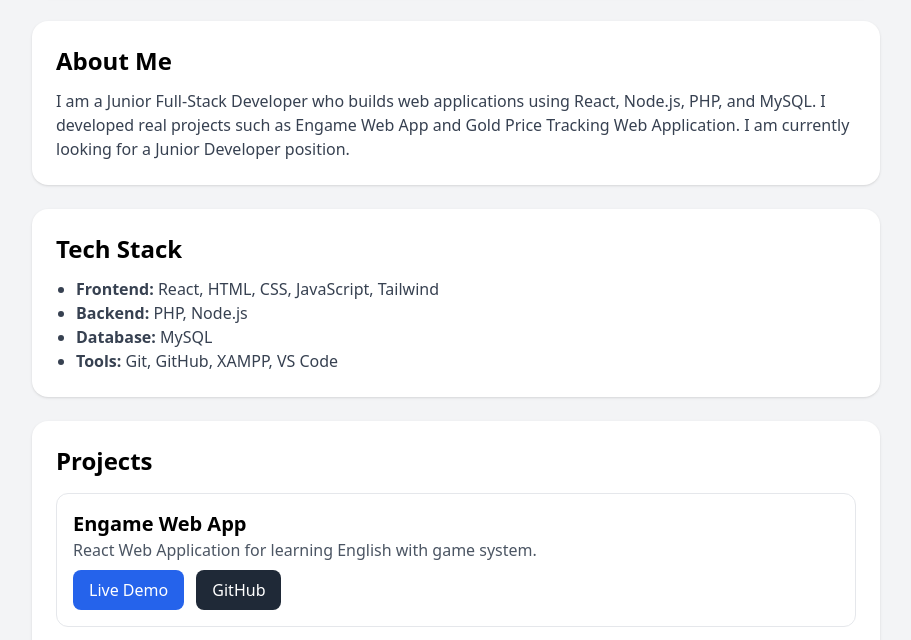
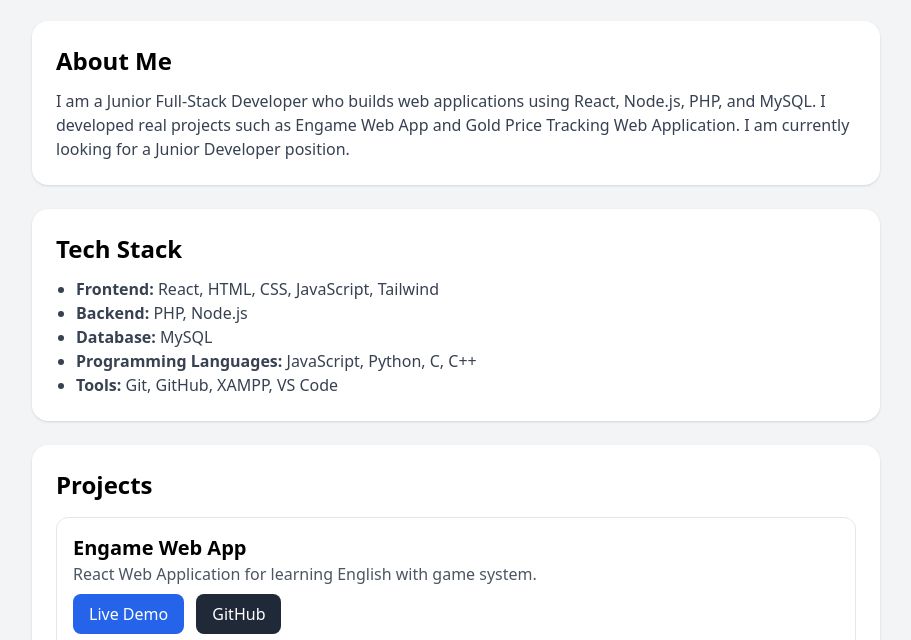
Before and after one commit to DoubleFo20/profolio, a plain HTML site: page index.html in a window 1280 px wide. Shown: the part 143-783 px from the top of the page, without its empty margins (184-1095 px from the left). Drawn offline with nearby package versions, Linux system fonts and the light colour scheme.

Commit message:
Add programming languages to the skills list

```diff
--- a/index.html
+++ b/index.html
@@ -31,6 +31,7 @@
                 <li><b>Frontend:</b> React, HTML, CSS, JavaScript, Tailwind</li>
                 <li><b>Backend:</b> PHP, Node.js</li>
                 <li><b>Database:</b> MySQL</li>
+                <li><b>Programming Languages:</b> JavaScript, Python, C, C++</li>
                 <li><b>Tools:</b> Git, GitHub, XAMPP, VS Code</li>
             </ul>
         </div>
```
